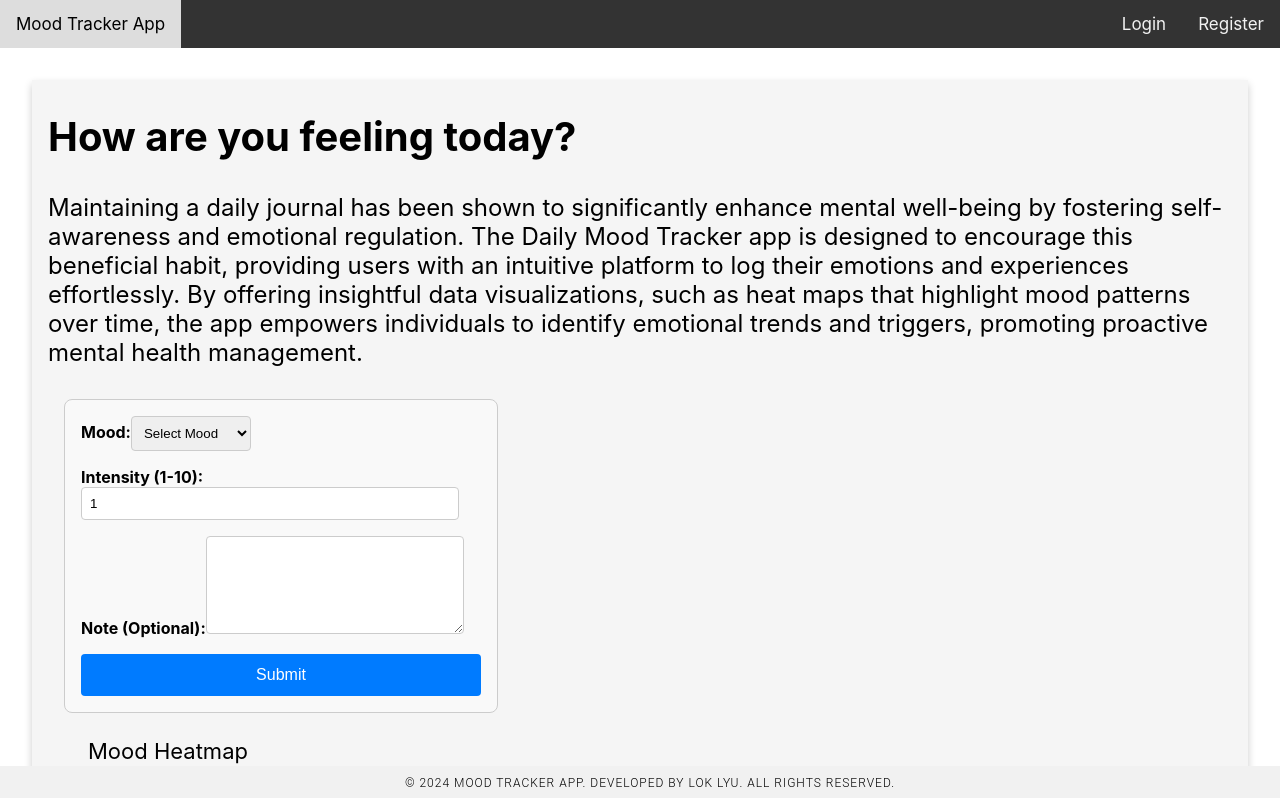
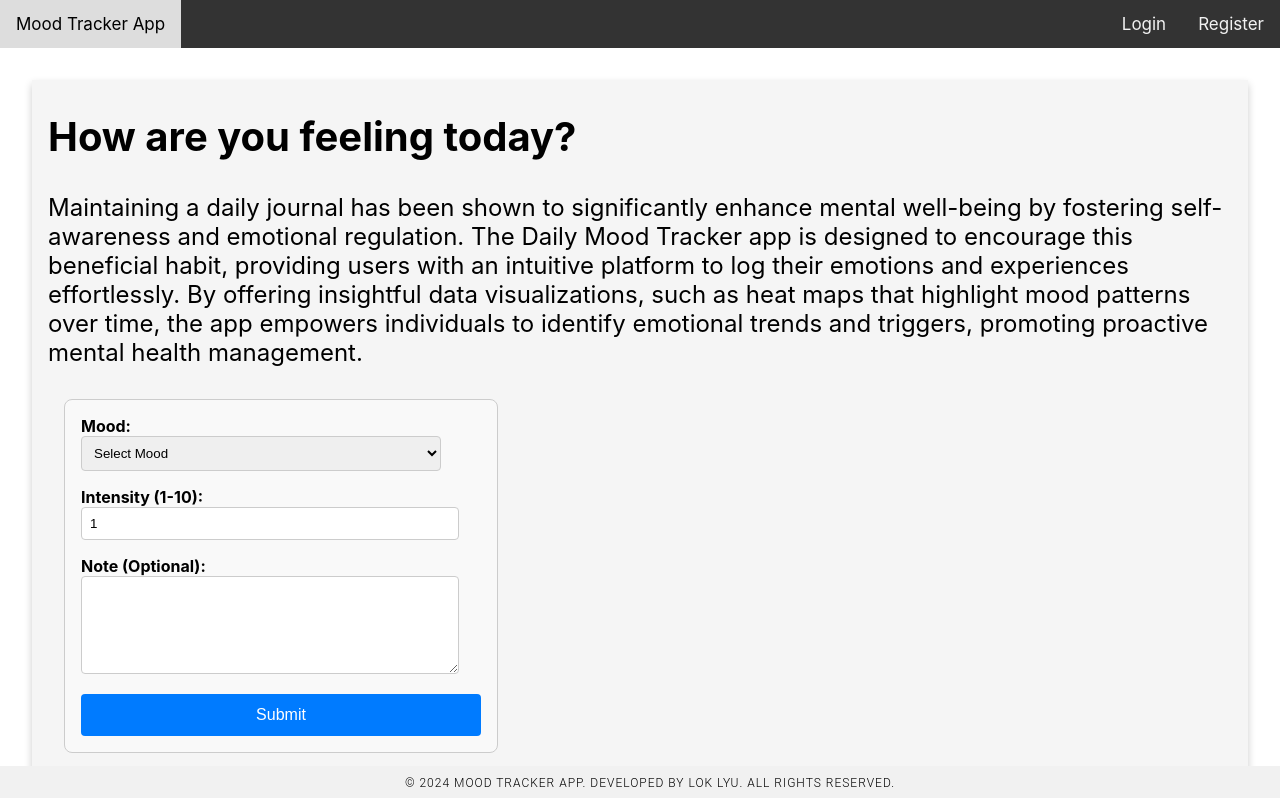
Before and after one commit to lelyu/Mood-Tracker-Frontend, a React (Create React App) app in the folder mood-tracker/: page / in a window 1280 px wide. Shown: the top 798 px of the page. Built offline with nearby package versions, Linux system fonts and the light colour scheme; no server answers.

Commit message:
fix bugs

```diff
--- a/mood-tracker/src/css/MoodView.css
+++ b/mood-tracker/src/css/MoodView.css
@@ -94,7 +94,7 @@
     border-radius: 5px;
 }
 
-textarea {
+.mood-view textarea {
     width: 60%;
     resize: vertical;
     height: 5rem;
@@ -103,14 +103,14 @@ textarea {
     color: #333;
 }
 
-select {
+.mood-view select {
     width: 30%;
     padding: 0.5rem;
     border: 1px solid #ccc;
     border-radius: 4px;
 }
 
-input {
+.mood-view input {
     width: 30%;
     padding: 0.5rem;
     border: 1px solid #ccc;
```
